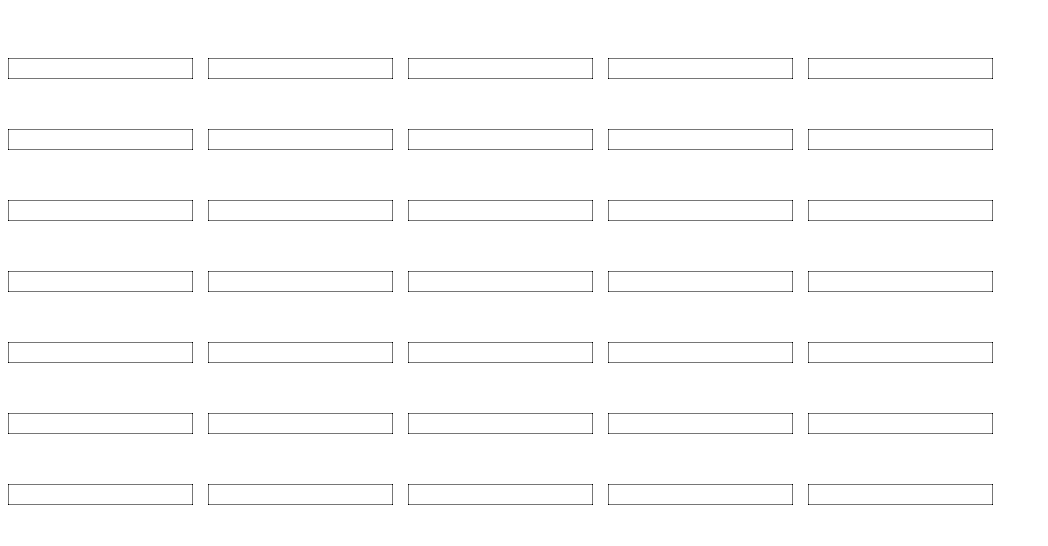
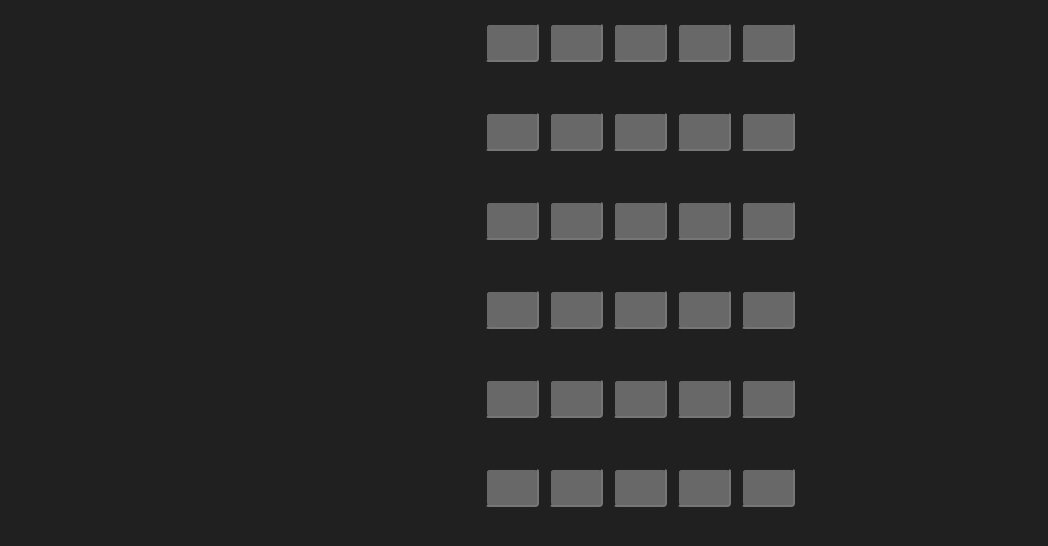
Before and after one commit to antgurevich/Wordle, a React (Create React App) app: page / in a window 1280 px wide. Shown: the top 546 px of the page, without its empty margins (0-1048 px from the left). Built offline with nearby package versions, Linux system fonts and the light colour scheme.

Commit message:
Fixed validation, added styling

```diff
--- a/src/Components/CharBox/index.tsx
+++ b/src/Components/CharBox/index.tsx
@@ -1,9 +1,11 @@
 import React, { useState } from 'react'
+import "./styles.scss"
 
 export interface Props {
     readonly id: number;
 }
 
+const baseClass = 'CharBox';
 
 export const CharBox: React.FC<Props> = (props) => {
 
@@ -11,17 +13,18 @@ export const CharBox: React.FC<Props> = (props) => {
 
     const handleInput = (event: React.FormEvent<HTMLInputElement>) => {
         const value = event.currentTarget.value;
-        console.log((/[a-zA-Z]/).test(value));
         (/[a-zA-Z]/).test(value) ?  setInput(value) : setInput('');
     }
 
     return(
-        <div className='CharBox'>
+        <div className={`${baseClass}`}>
             <input
+                className={`${baseClass}-input`}
                 maxLength={1}
                 type="text"
                 id={`${props.id}`}
                 onChange={handleInput}
+                value={input.toUpperCase()}
             />
         </div>
     )
--- /dev/null
+++ b/src/Components/CharBox/styles.scss
@@ -0,0 +1,9 @@
+.CharBox-input {
+    text-align: center;
+    margin-top: 50px;
+    width: 30px;
+    padding: 10px;
+    border-radius: 4px;
+    background-color: #686868;
+    color: white
+}
--- a/src/Containers/CharGrid/index.tsx
+++ b/src/Containers/CharGrid/index.tsx
@@ -2,9 +2,11 @@ import CharBox from "../../Components/CharBox";
 import "./styles.scss"
 import { v4 } from 'uuid';
 
+const baseClass = 'CharGrid'
+
 export const CharGrid = () => {
     const boxes = [];
-    for (var i = 0; i < 7; i++){
+    for (var i = 0; i < 5; i++){
         boxes.push(
         <CharBox
             key={v4()}
@@ -12,7 +14,7 @@ export const CharGrid = () => {
         />)
     }
     return (
-        <div>
+        <div className={`${baseClass}`}>
             {boxes}
         </div>
         )
--- a/src/Containers/CharGrid/styles.scss
+++ b/src/Containers/CharGrid/styles.scss
@@ -1,6 +1,5 @@
-.CharBox {
-    color: white;
-    background-color: black;
-    text-align: center;
-    margin-top: 50px;
+.CharGrid {
+    display: flex;
+    align-items: flex-start;
+    gap: 10px;
 }
--- a/src/Containers/MainPage/index.tsx
+++ b/src/Containers/MainPage/index.tsx
@@ -1,16 +1,20 @@
 import CharGrid from "../CharGrid"
 import "./styles.scss"
 
+const baseClass = 'MainPage';
 
 export const MainPage = () => {
 
     return (
-        <div className='MainPage'>
-            <CharGrid/>
-            <CharGrid/>
-            <CharGrid/>
-            <CharGrid/>
-            <CharGrid/>
+      <div className={`${baseClass}`}>
+        <div className={`${baseClass}-grid`}>
+          <CharGrid />
+          <CharGrid />
+          <CharGrid />
+          <CharGrid />
+          <CharGrid />
+          <CharGrid />
         </div>
-        )
+      </div>
+    );
 }
--- a/src/Containers/MainPage/styles.scss
+++ b/src/Containers/MainPage/styles.scss
@@ -1,7 +1,18 @@
-.MainPage {
-    display: inline-grid;
-    column-gap: 15px;
-    row-gap: 15px;
-    grid-template-columns: auto auto auto auto auto;
-    grid-template-rows: auto auto auto auto auto auto auto
+html, body { // Clears default margins
+    margin: 0px;
 }
+
+.MainPage{
+    position: absolute;
+    height: 100%;
+    width: 100%;
+    background-color: #202020;
+}
+
+.MainPage-grid{
+    margin: 0;
+    position: absolute;
+    top: 30%;
+    left: 50%;
+    transform: translate(-50%, -50%);
+}
--- a/src/index.tsx
+++ b/src/index.tsx
@@ -1,7 +1,6 @@
 import React from 'react';
 import ReactDOM from 'react-dom/client';
 import { MainPage } from './Containers/MainPage';
-// import reportWebVitals from './reportWebVitals';
 
 const root = ReactDOM.createRoot(
   document.getElementById('root') as HTMLElement
@@ -11,8 +10,3 @@ root.render(
     <MainPage />
   </React.StrictMode>
 );
-
-// If you want to start measuring performance in your app, pass a function
-// to log results (for example: reportWebVitals(console.log))
-// or send to an analytics endpoint. Learn more: https://bit.ly/CRA-vitals
-// reportWebVitals();
```
